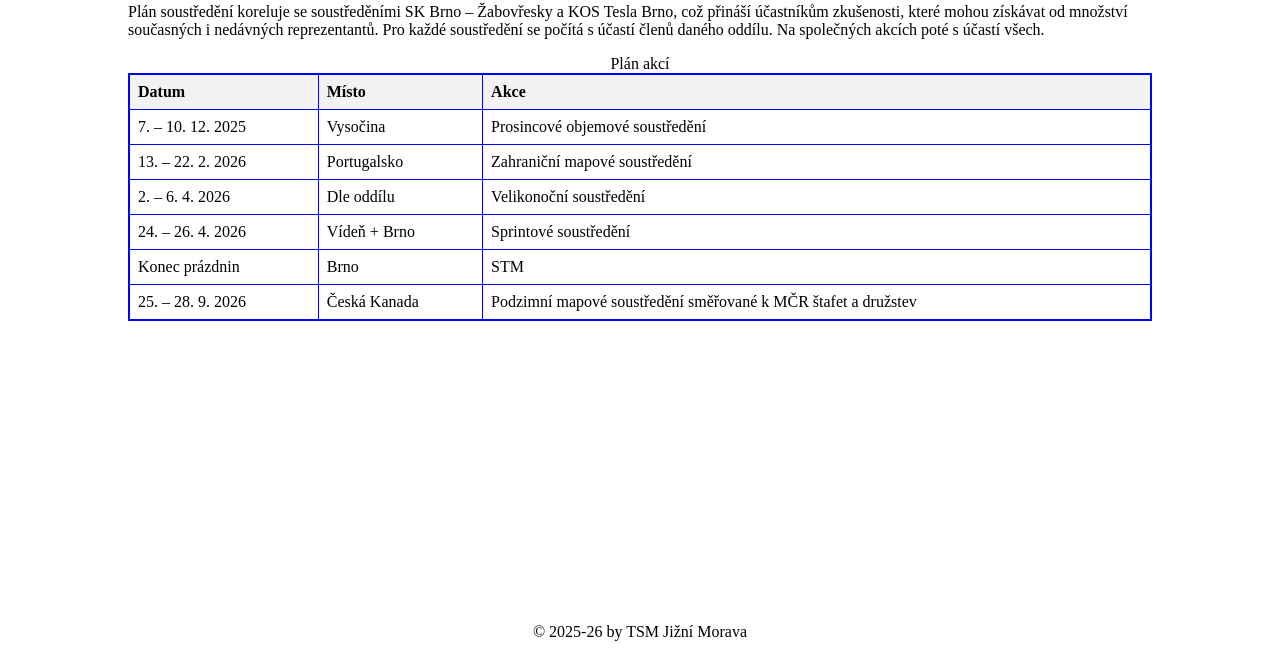
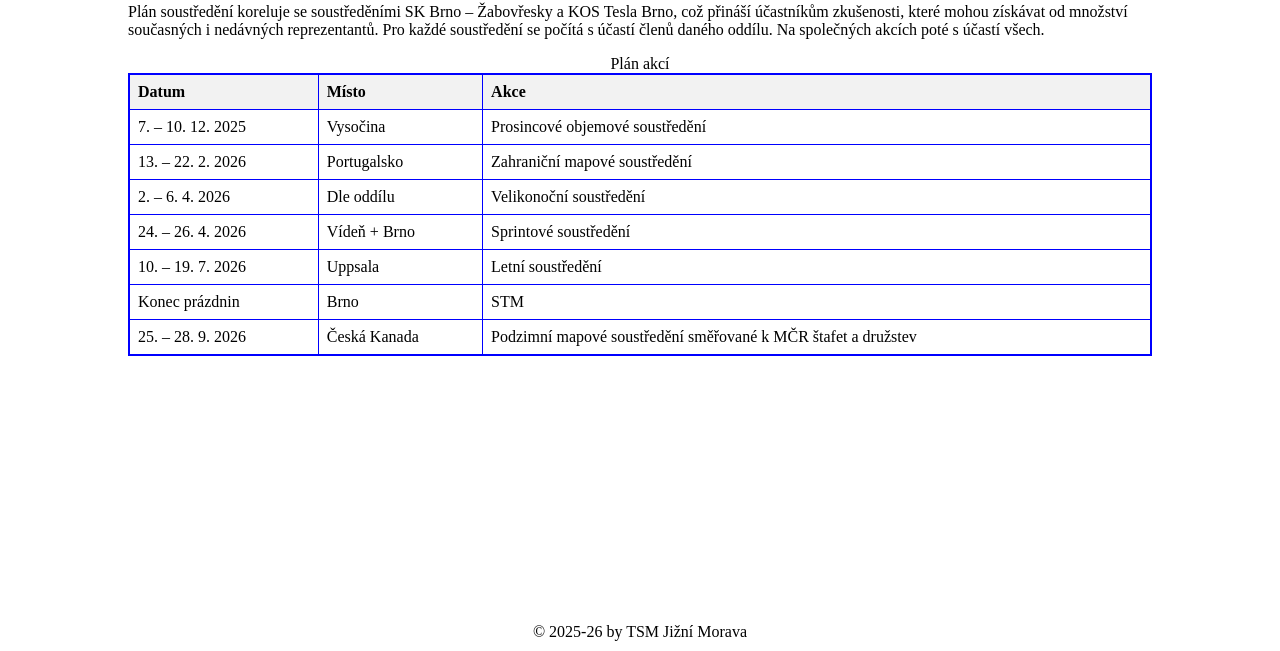
Before and after one commit to janzhanal/tsm, a plain HTML site: page events.html in a window 1280 px wide. Shown: the part 149-800 px from the top of the page. Drawn offline with Linux system fonts and the light colour scheme; a script that the page names is missing.

Commit message:
Add Uppsala summer training camp to events

```diff
--- a/events.html
+++ b/events.html
@@ -52,6 +52,11 @@
             <td>Sprintové soustředění</td>
           </tr>
           <tr>
+            <td>10. – 19. 7. 2026</td>
+            <td>Uppsala</td>
+            <td>Letní soustředění</td>
+          </tr>
+          <tr>
             <td>Konec prázdnin</td>
             <td>Brno</td>
             <td>STM</td>
```
